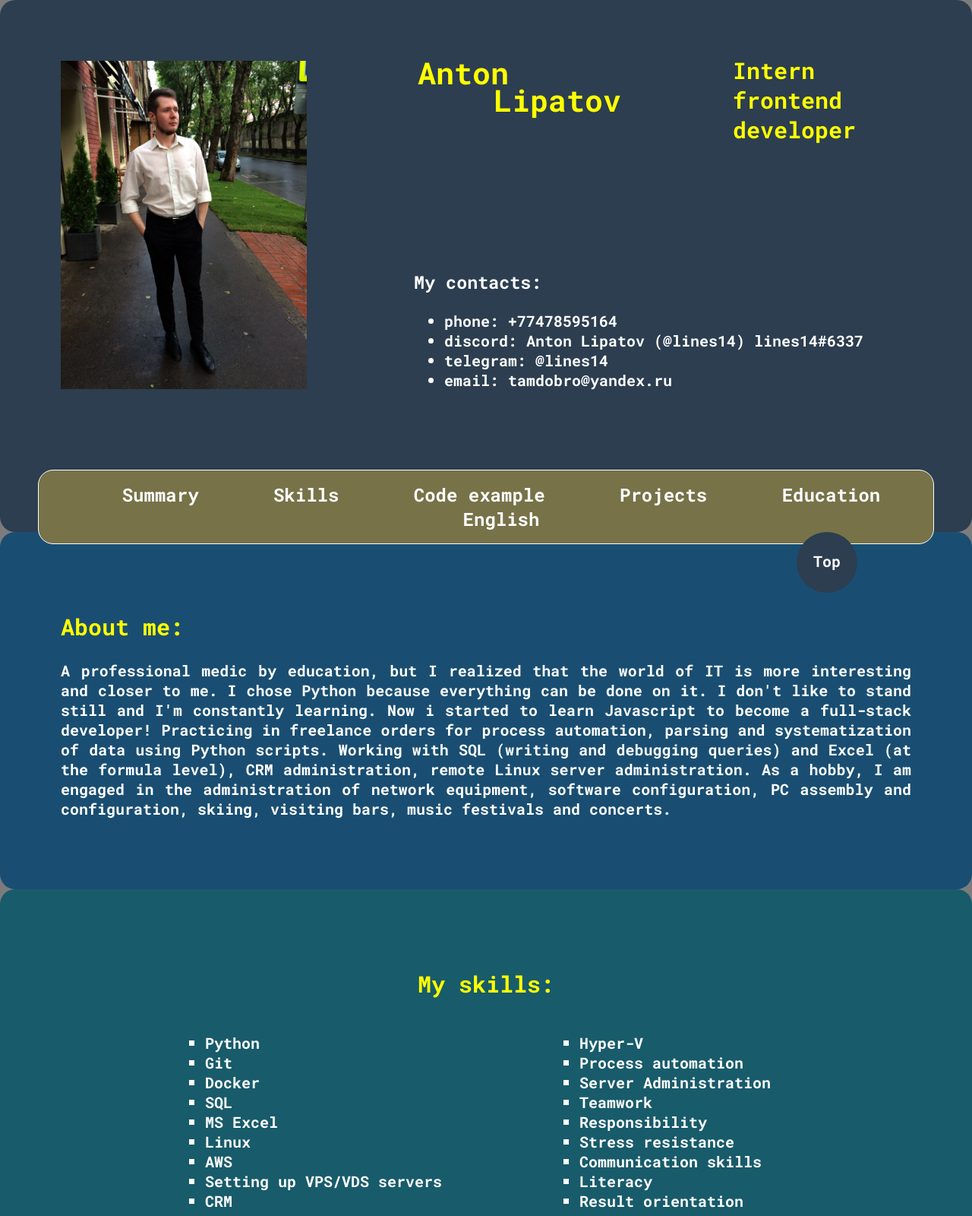
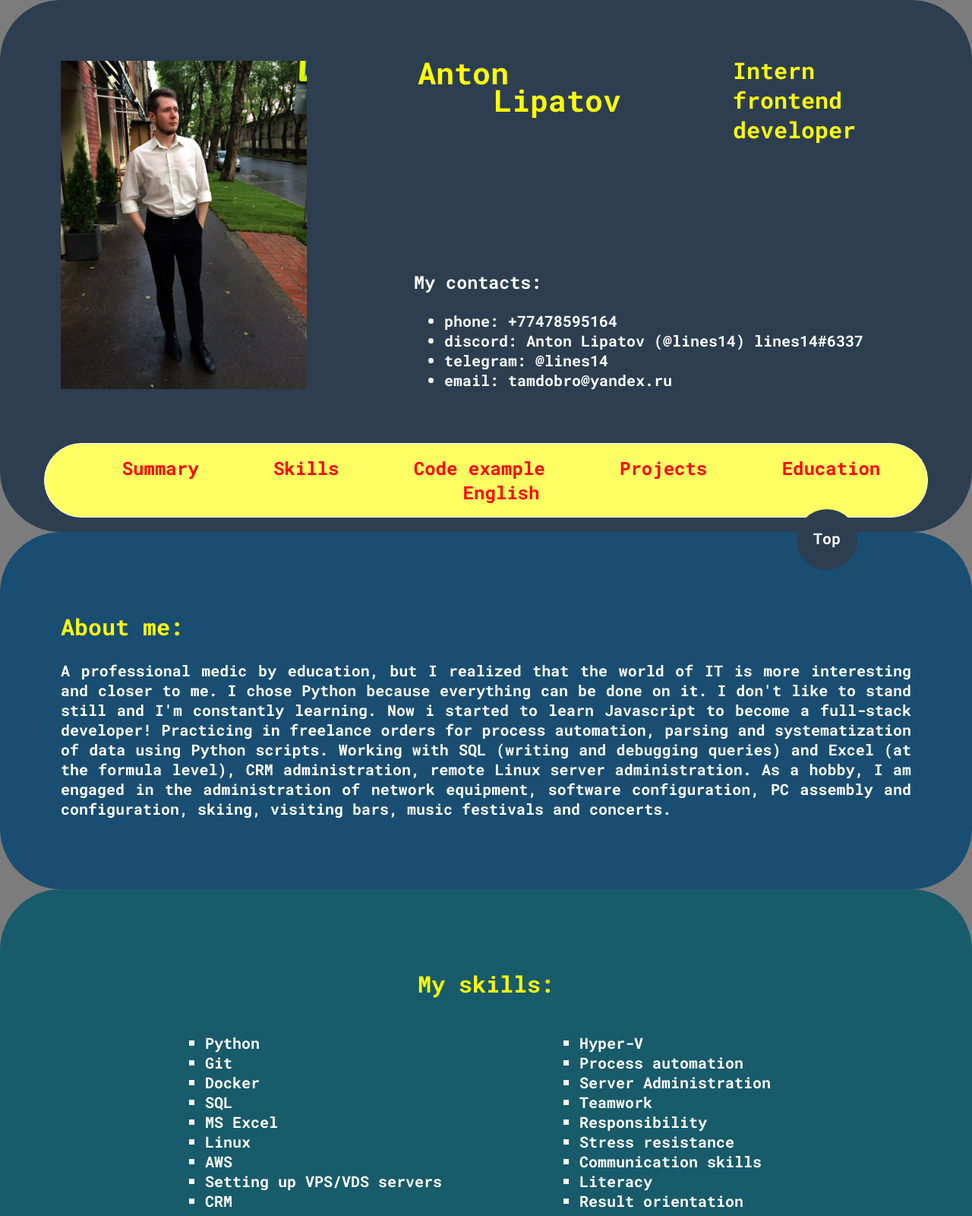
Before and after one commit to lines14/practice, a plain HTML site: page index.html in a window 1280 px wide. Shown: the top 1600 px of the page at 76% size. Drawn offline with Linux system fonts and the light colour scheme.

Commit message:
fix: change borders radius & nav-links colours

```diff
--- a/style.css
+++ b/style.css
@@ -19,7 +19,7 @@ a {
     transition: color 0.5s;
 }
 a:hover {
-    color: greenyellow;
+    color: green;
 }
 h2 {
     color: yellow;
@@ -30,7 +30,7 @@ h2 {
 header {
     height: 700px;
     background: #2c3e50;
-    border-radius: 20px;
+    border-radius: 80px;
 }
 .img {
     position: relative;
@@ -71,11 +71,11 @@ header {
 .nav-list {
     text-align: center;
     position: relative;
-    bottom: 430px;
+    bottom: 473px;
     border: 1px solid white;
-    background-color: #777248;
-    border-radius: 20px;
-    margin: 50px;
+    background-color: rgb(255, 255, 100);
+    border-radius: 80px;
+    margin: 58px;
 }
 .nav-item {
     font-weight: bold;
@@ -83,13 +83,16 @@ header {
     display: inline;
     margin: 42px;
 }
+.nav-link {
+    color: red;
+}
 .summary {
     height: 470px;
     background: #194e72;
     font-weight: bold;
     font-size: 20px;
     padding: 80px;
-    border-radius: 20px;
+    border-radius: 80px;
 }
 .skills {
     height: 545px;
@@ -97,7 +100,7 @@ header {
     font-weight: 700;
     font-size: 20px;
     padding: 80px;
-    border-radius: 20px;
+    border-radius: 80px;
 }
 .skills-h2 {
     text-align: center;
@@ -122,7 +125,7 @@ header {
     font-weight: bold;
     font-size: 20px;
     padding: 80px;
-    border-radius: 20px;
+    border-radius: 80px;
 }
 .code-example-h2 {
     text-align: right;
@@ -133,7 +136,7 @@ header {
     font-weight: bold;
     font-size: 20px;
     padding: 80px;
-    border-radius: 20px;
+    border-radius: 80px;
 }
 .projects-h2 {
     color: yellow;
@@ -156,7 +159,7 @@ header {
     font-weight: bold;
     font-size: 20px;
     padding: 80px;
-    border-radius: 20px;
+    border-radius: 80px;
 }
 .education-h2 {
     text-align: center;
@@ -175,7 +178,7 @@ header {
     font-weight: bold;
     font-size: 20px;
     padding: 80px;
-    border-radius: 20px;
+    border-radius: 80px;
 }
 .english-h2 {
     color: yellow;
@@ -193,7 +196,7 @@ header {
 footer {
     height: 250px;
     background: #2c3e50;
-    border-radius: 20px;
+    border-radius: 80px;
 }
 .rss {
     float: right;
@@ -227,5 +230,5 @@ footer {
     background-color: #2c3e50;
     position: fixed;
 	right: 151px;
-	bottom: 0px;
+	bottom: 30px;
 }
```
